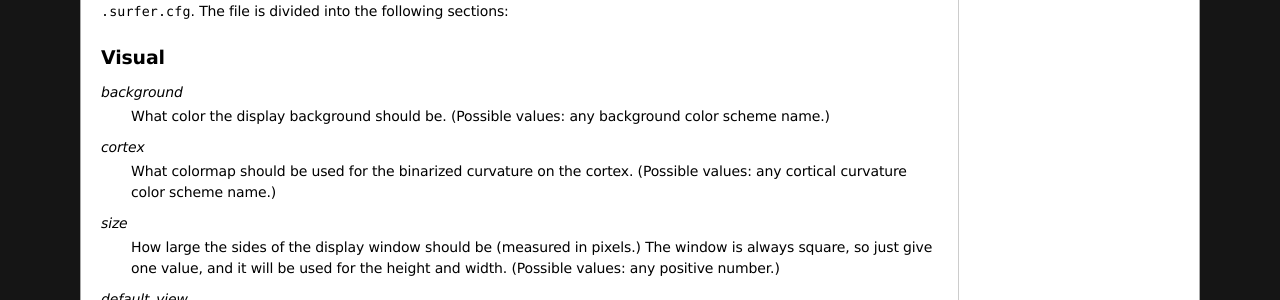
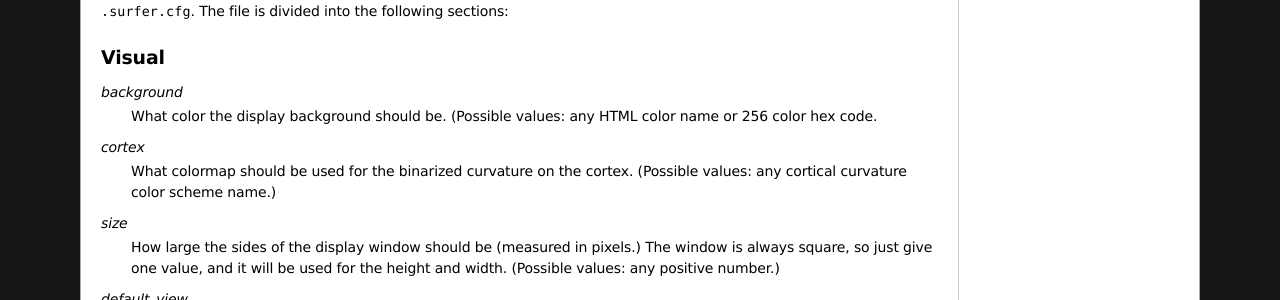
Before and after one commit to nipy/PySurfer, a Sphinx documentation site: the page built from doc/documentation/config_file.rst, in a window 1280 px wide. Shown: the part 362-662 px from the top of the page. Built offline with Sphinx 7.4.7, drawn with Linux system fonts in a browser that asks for light colours; pages that are not in the unit, such as notebooks, are missing from menus; the version number is read from the project's files by our own code.

Commit message:
DOC updating config file docs

```diff
--- a/doc/documentation/config_file.rst
+++ b/doc/documentation/config_file.rst
@@ -19,7 +19,7 @@ Visual
 ------
 *background*
     What color the display background should be. (Possible values:
-    any background color scheme name.)
+    any HTML color name or 256 color hex code.
 
 *cortex*
     What colormap should be used for the binarized curvature on the
```
